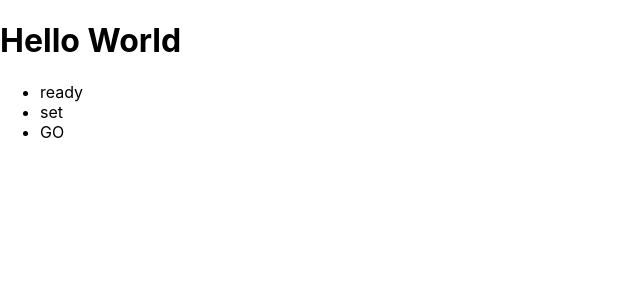
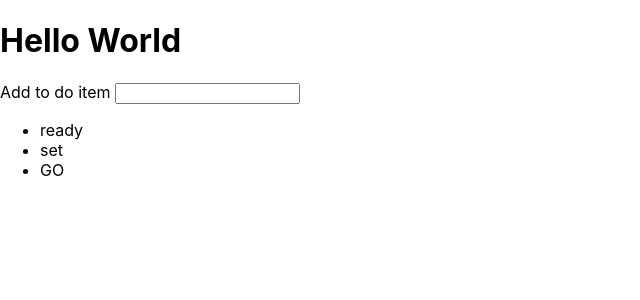
Before and after one commit to reidbraswell1/react-props-state, a React (Create React App) app: page / in a window 1280 px wide. Shown: the top 300 px of the page, without its empty margins (0-640 px from the left). Built offline with nearby package versions, Linux system fonts and the light colour scheme.

Commit message:
Adding onChangeInput event handler. Adding input value and onChange properties.

```diff
--- a/src/App.jsx
+++ b/src/App.jsx
@@ -13,12 +13,20 @@ class App extends Component {
       list: list,
       text: text,
     }
+
+    this.handleOnChangeInput = this.handleOnChangeInput.bind(this);
+  }
+
+  handleOnChangeInput(event) {
+    this.setState({text:event.target.value});
   }
 
   render() {
     return (
       <div>
         <h1>Hello World</h1>
+        <label htmlFor="toDoInput">Add to do item </label>
+        <input id="toDoInput" value={this.state.text} onChange={this.handleOnChangeInput}></input>
         <ul>
           {this.state.list.map((value,index, array) => {
             console.log(value);
```
